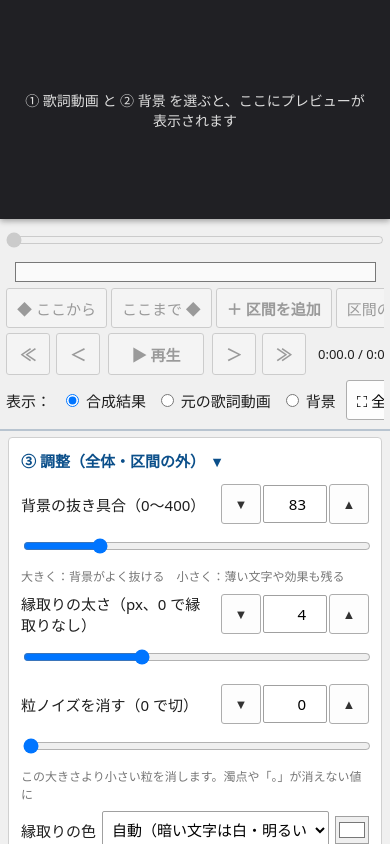
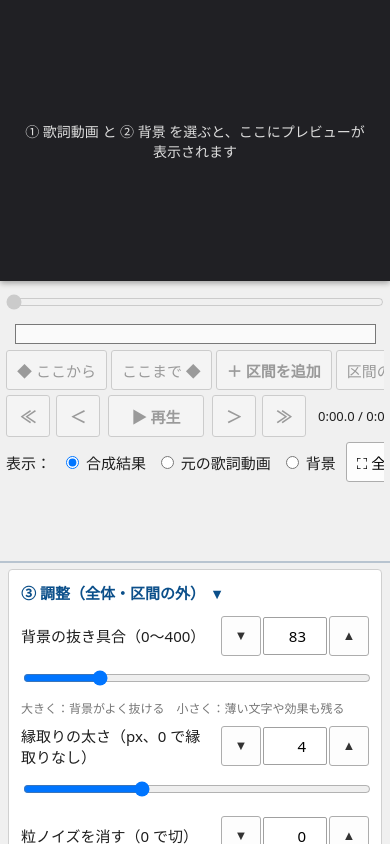
Before and after one commit to Posn973/VideoEditing, a plain HTML site: page web/index.html in a window 390 px wide. Drawn offline with Linux system fonts and the light colour scheme.

Commit message:
Add files via upload

```diff
--- a/web/css/style.css
+++ b/web/css/style.css
@@ -204,22 +204,23 @@ body.mobile .spin { flex: none; }
      中段：時間・区間のボタン・再生などのボタン（横に入りきらない行は左右にスワイプ）
      下段：区間の設定・③ 調整（ほかに ①② ファイル・④ 書き出し）
    ================================================================== */
-body.split { height: 100dvh; overflow: hidden; }
-html:has(body.split) { height: 100dvh; overflow: hidden; }
-body.split #app { display: flex; flex-direction: column; height: 100dvh; }
+/* 3 段は画面いっぱいに固定し、高さは均等（1/3 ずつ）。動くのは中段・下段の中身だけ */
+body.split { height: 100dvh; overflow: hidden; overscroll-behavior: none; }
+html:has(body.split) { height: 100dvh; overflow: hidden; overscroll-behavior: none; }
+body.split #app { display: flex; flex-direction: column; position: fixed; left: 0; right: 0; top: 0; height: 100dvh; overflow: hidden; }
 body.split #right { display: contents; }
-body.split #previewHost { order: 0; position: relative; flex: none; height: var(--pvh, 34dvh); }
+body.split #previewHost { order: 0; position: relative; box-sizing: border-box; flex: none; min-height: 0; height: calc(100dvh / 3); max-height: none; }
 body.split #bottom {
-  order: 1; flex: none; max-height: 38dvh; overflow-y: auto; overflow-x: hidden;
+  order: 1; box-sizing: border-box; flex: none; min-height: 0; height: calc(100dvh / 3); max-height: none; overflow-y: auto; overflow-x: hidden; overscroll-behavior: contain;
   padding: 2px 6px 4px; border-bottom: 2px solid #b8c4d0; background: #f0f0f0;
 }
 body.split #left {
-  order: 2; flex: 1 1 auto; min-height: 0; overflow-y: auto; overflow-x: auto;
+  order: 2; box-sizing: border-box; flex: 1 1 0; min-height: 0; overflow-y: auto; overflow-x: auto; overscroll-behavior: contain;
   display: flex; flex-direction: column; padding: 6px 8px 16px; -webkit-overflow-scrolling: touch;
 }
 /* 中段：横に入りきらない行は左右にスワイプ */
 body.split #segRow, body.split #playRow, body.split #viewRow {
-  flex-wrap: nowrap; overflow-x: auto; overflow-y: hidden; scrollbar-width: thin;
+  flex-wrap: nowrap; overflow-x: auto; overflow-y: hidden; scrollbar-width: thin; overscroll-behavior-x: contain;
   justify-content: flex-start; margin: 3px 0; padding-bottom: 2px;
 }
 body.split #segRow > *, body.split #playRow > *, body.split #viewRow > * { flex: none; }
--- a/web/js/app.js
+++ b/web/js/app.js
@@ -1990,11 +1990,11 @@
     document.body.classList.toggle('mobile', mobile);
     document.body.classList.toggle('landscape', mobile && landscape);
     document.body.classList.toggle('split', split);
-    if (mobile) {
-      // プレビューの高さ：歌詞動画の縦横比に合わせて、入るかぎり大きく（3 段のときは中段・下段の場所を残す）
+    if (mobile && !split) {
+      // プレビューの高さ（3 段のときは CSS で画面の 1/3 に固定するので、ここでは決めない）：歌詞動画の縦横比に合わせて、入るかぎり大きく（3 段のときは中段・下段の場所を残す）
       const a = lyric ? lyric.width / lyric.height : 16 / 9;
       const pw = landscape ? w * 0.6 : w;
-      const maxH = landscape ? h * 0.8 : split ? h * (a < 1 ? 0.42 : 0.36) : h * (a < 1 ? 0.62 : 0.45);
+      const maxH = landscape ? h * 0.8 : h * (a < 1 ? 0.62 : 0.45);
       document.body.style.setProperty('--pvh', Math.round(Math.max(120, Math.min(pw / a, maxH))) + 'px');
     }
     // 区間の設定の置き場所：3 段のときは下段（設定の欄）のいちばん上、それ以外は画面の上に浮かべる
```
Also changed, not shown: web/help.html (+4 -4 lines).
